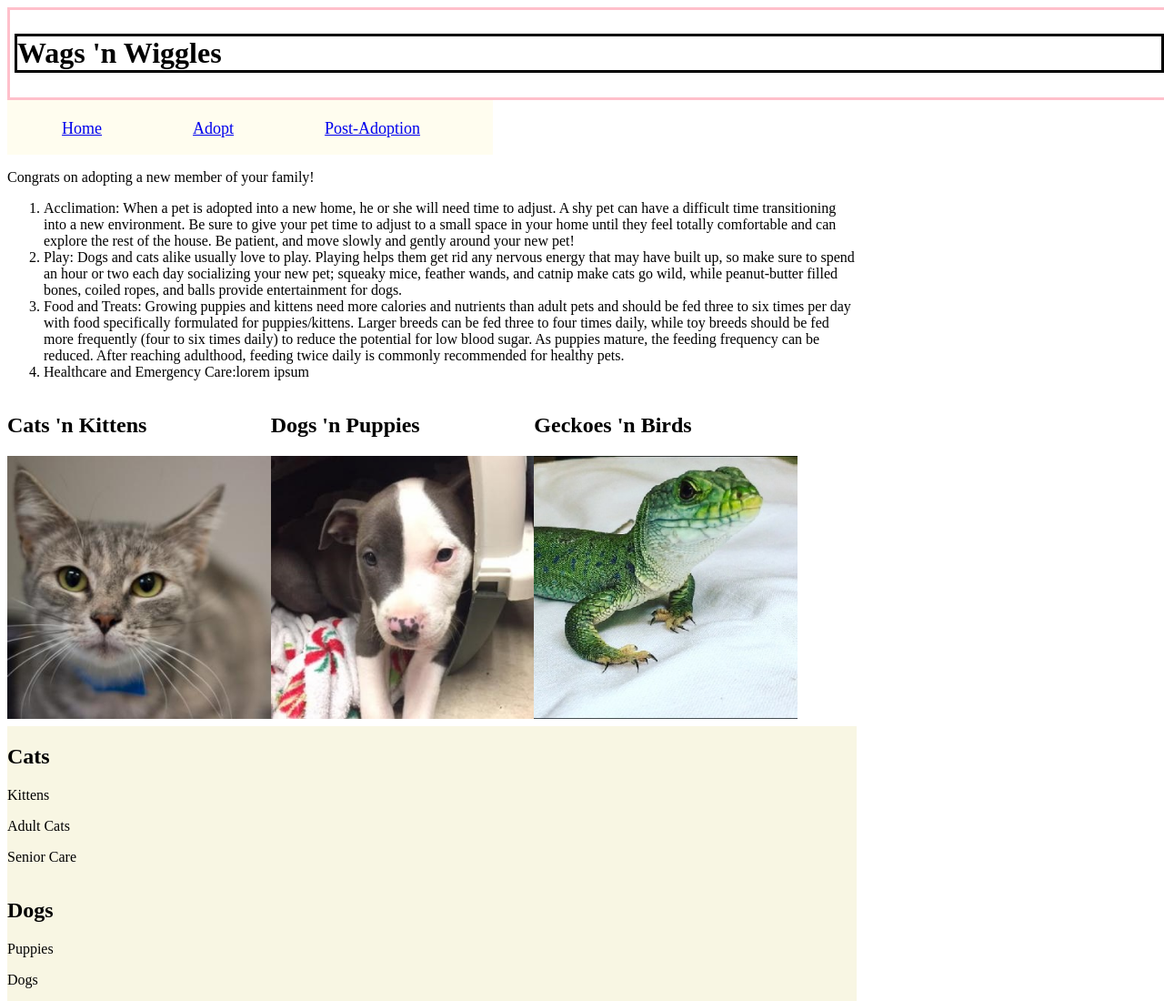
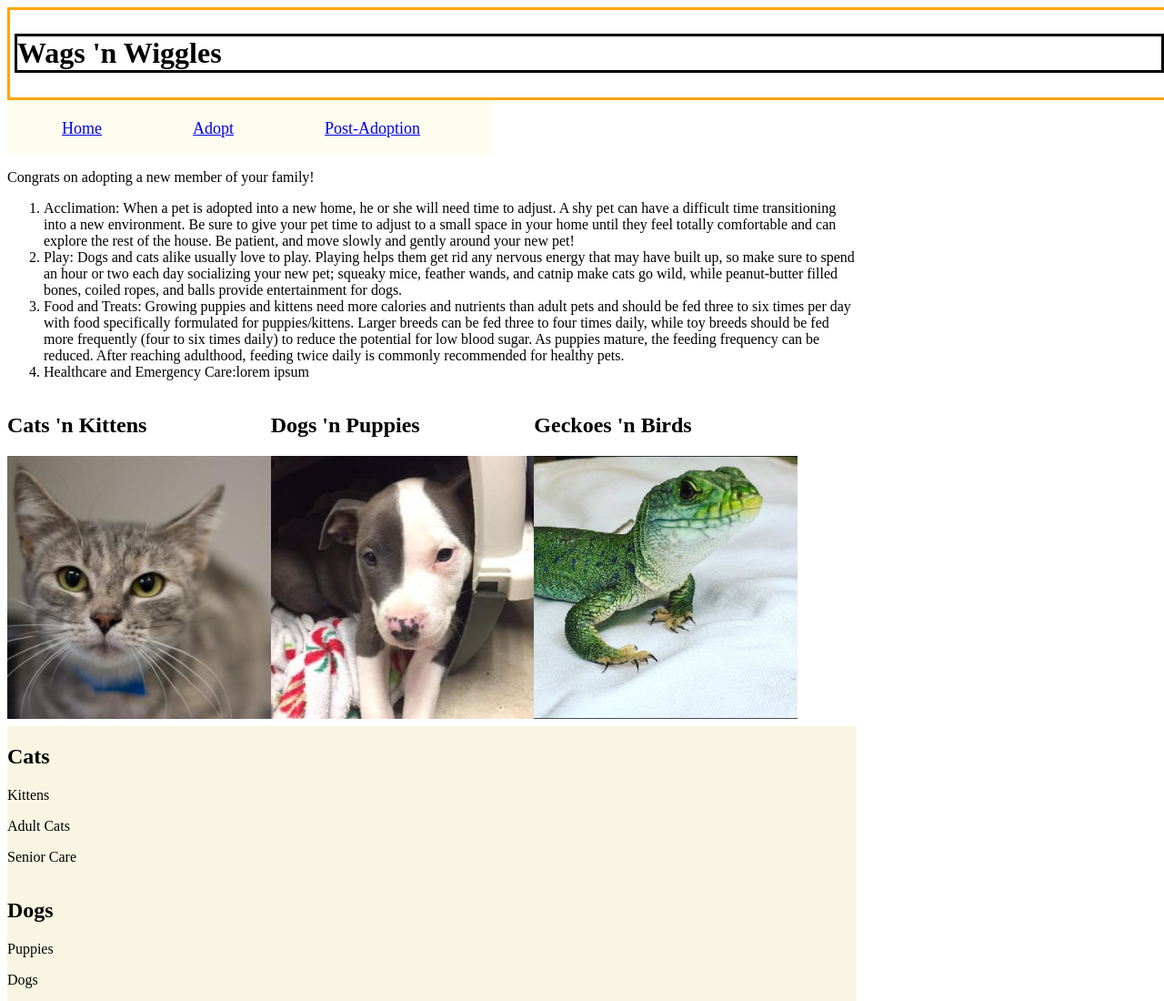
Before and after one commit to david-nishi/code101, a plain HTML site: page care.html in a window 1280 px wide. Shown: the top 1100 px of the page at 91% size. Drawn offline with Linux system fonts and the light colour scheme.

Commit message:
Update care.css
 header border orange

```diff
--- a/care.css
+++ b/care.css
@@ -24,7 +24,7 @@ header {
   font-size: ;
   display: block;
   border: solid;
-  border-color: pink;
+  border-color: orange;
 }
 
 img {
```
